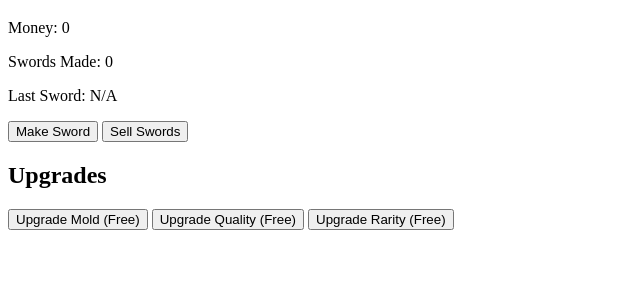
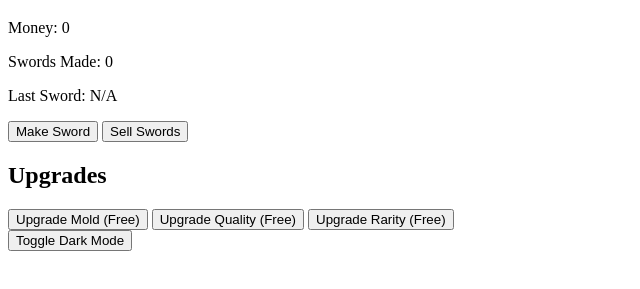
Before and after one commit to synthelz/sword-factory, a plain HTML site: page index.html in a window 1280 px wide. Shown: the part 61-350 px from the top of the page, without its empty margins (0-640 px from the left). Drawn offline with Linux system fonts and the light colour scheme; a script that the page names is missing; files whose address does not match are found by name.

Commit message:
Update index.html

```diff
--- a/index.html
+++ b/index.html
@@ -22,6 +22,7 @@
             <button id="upgrade-quality">Upgrade Quality (Free)</button>
             <button id="upgrade-rarity">Upgrade Rarity (Free)</button>
         </div>
+        <button id="toggle-dark-mode">Toggle Dark Mode</button>
     </div>
     <script src="js/sword.js"></script>
     <script src="js/upgrades.js"></script>
```
